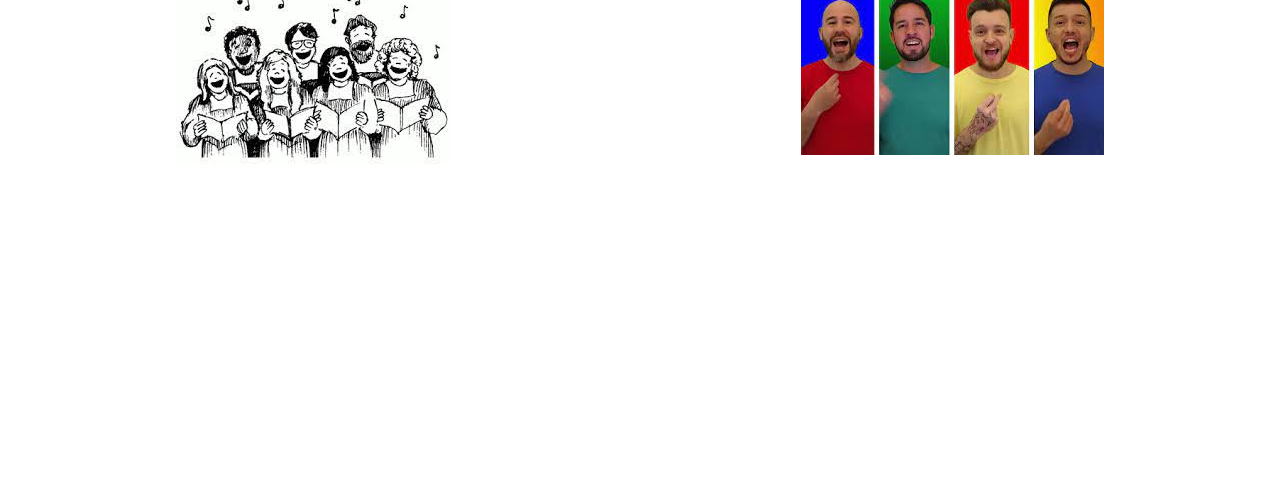
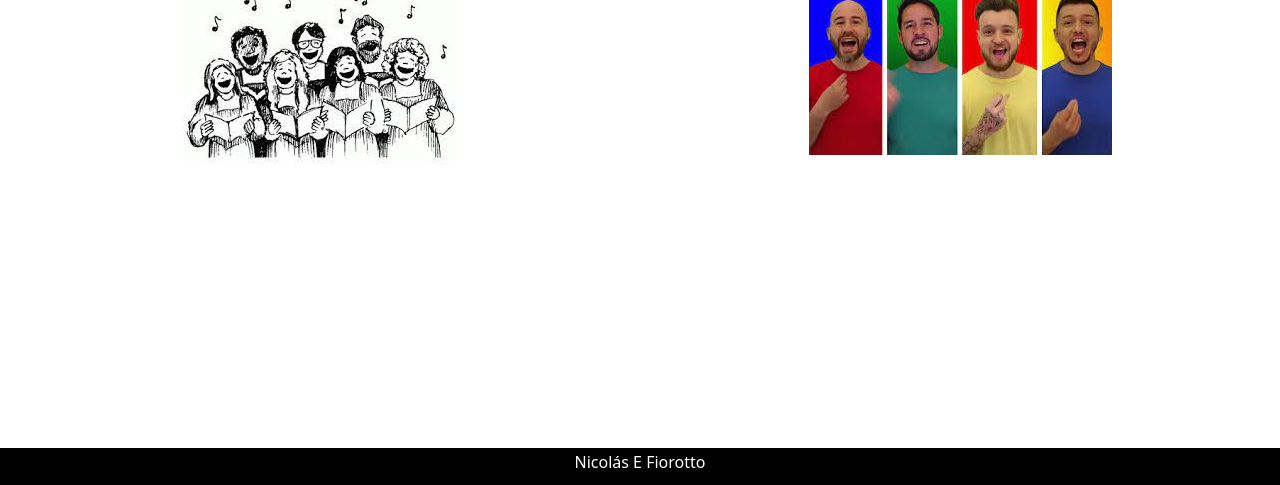
Before and after one commit to adriansaracco/Web---con-BS, a plain HTML site: page pages/Audiovisuales.html in a window 1280 px wide. Shown: the part 315-800 px from the top of the page. Drawn offline with nearby package versions, Linux system fonts and the light colour scheme.

Commit message:
mejoras varias

```diff
--- a/Assets/scss/styles.scss
+++ b/Assets/scss/styles.scss
@@ -1,6 +1,13 @@
 @import "reset";
 @import "variables";
+body {
+    display: flex;
+    flex-direction: column;
+    min-height: 100vh;
+}
+
 header {
+    width: 100%;
     justify-items: center !important;
     align-items: center !important;
     h1 {
@@ -25,14 +32,14 @@ ul {
 }
 
 .mainAudiovisuales .secciones {
-    margin-top: 20px;
-    margin-bottom: 10px;
+    margin-bottom: 20px;
     display: flex;
     flex-direction: column;
     align-items: center;
+    width: 80%;
 }
 
-.mainAudio visuales .secciones h4 a {
+.mainAudiovisuales .secciones h4 a {
     text-decoration: none;
     font-size: 40px;
     color: $colorAudiovisuales;
@@ -68,7 +75,12 @@ ul {
 }
 
 .footer {
+    margin-top: auto;
     display: flex;
     justify-content: center;
     background-color: black;
+    h6 {
+        padding: 5px;
+        color: white;
+    }
 }
--- a/pages/Audiovisuales.html
+++ b/pages/Audiovisuales.html
@@ -53,7 +53,7 @@
                 <h4><a href="coros.html ">Coros</a></h4>
             </div>
             <div>
-                <img class="imgOpciones" src="../Assets/img/coro.jpg" alt=" ">
+                <img class="imgOpciones" src="../Assets/img/coro.jpg" alt="Coros Nicolás Fiorotto ">
             </div>
         </Section>
 
@@ -62,7 +62,7 @@
                 <h4><a href="patronus.html ">Patronus</a></h4>
             </div>
             <div>
-                <img class="imgOpciones" src="../Assets/img/patronus.jpg" alt=" ">
+                <img class="imgOpciones" src="../Assets/img/patronus.jpg" alt="Patronus Nicolás Fiorotto ">
             </div>
 
         </Section>
@@ -71,6 +71,9 @@
 
     </main>
 
+    <footer class="footer">
+        <h6>Nicolás E Fiorotto</h6>
+    </footer>
 
 
     <script src="https://cdn.jsdelivr.net/npm/bootstrap@5.2.0-beta1/dist/js/bootstrap.bundle.min.js " integrity="sha384-pprn3073KE6tl6bjs2QrFaJGz5/SUsLqktiwsUTF55Jfv3qYSDhgCecCxMW52nD2 " crossorigin="anonymous "></script>
```
Also changed, not shown: index.html (+7 -2 lines), pages/contacto.html (+4 -0 lines), pages/coros.html (+4 -0 lines), pages/patronus.html (+3 -0 lines), Assets/css/styles.css, 1 other file.
